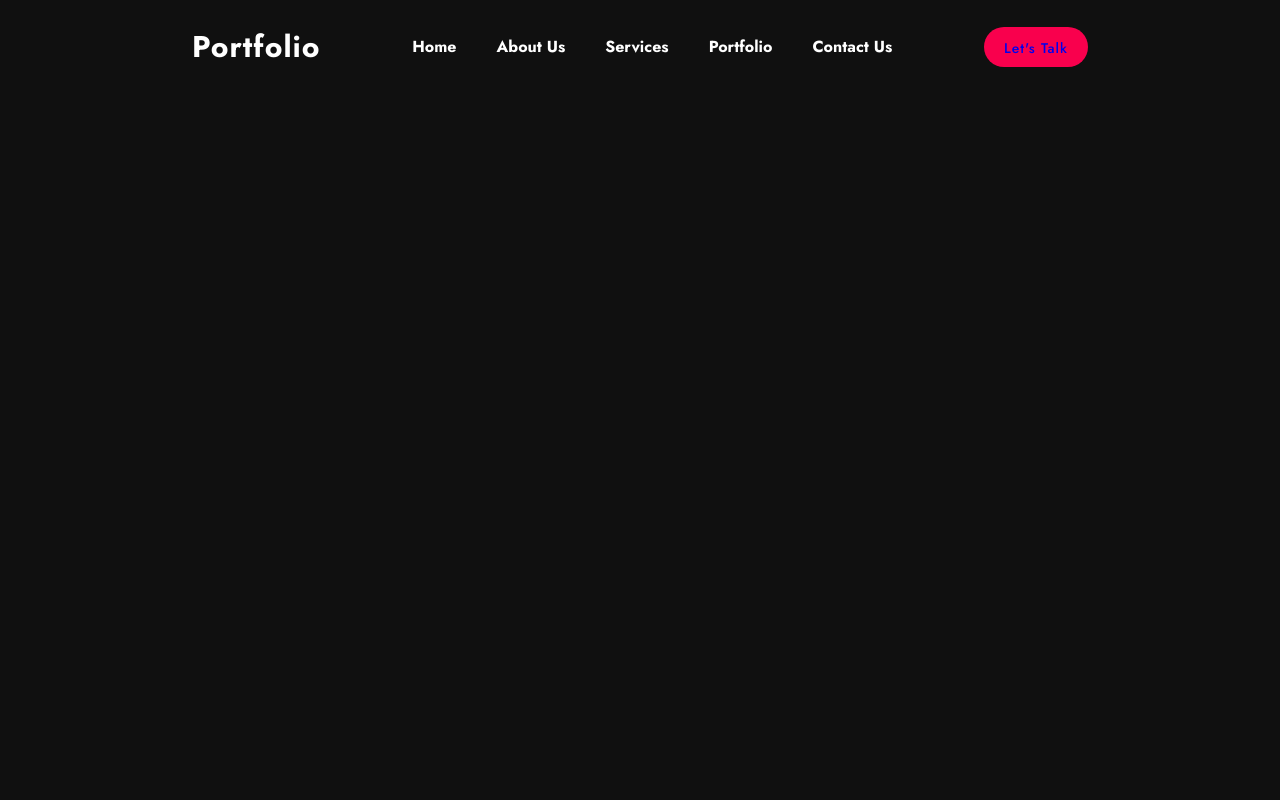
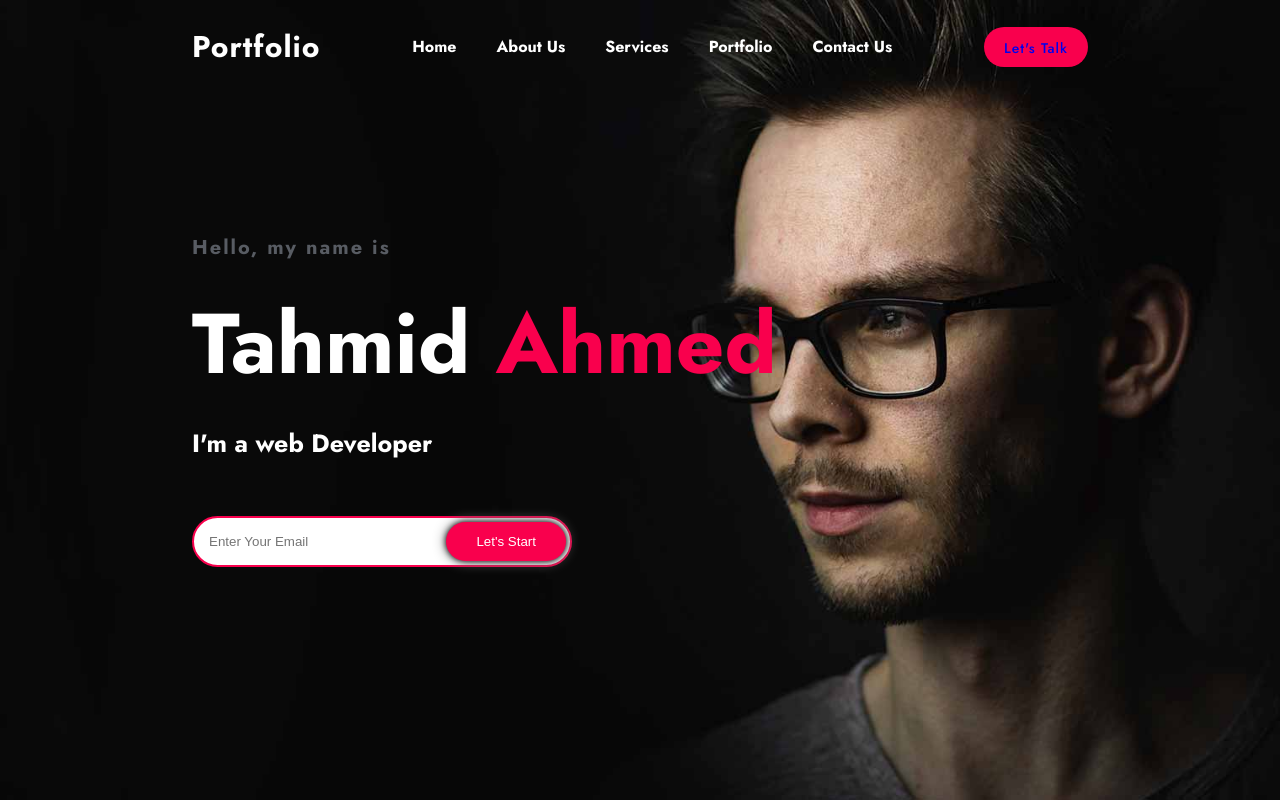
Before and after one commit to mahmud035/portfolio-website, a plain HTML site: page index.html in a window 1280 px wide. Drawn offline with nearby package versions, Linux system fonts and the light colour scheme.

Commit message:
style home section

```diff
--- a/css/style.css
+++ b/css/style.css
@@ -107,3 +107,71 @@ header {
 .h-btn:hover {
   transform: translateY(-5px);
 }
+
+/* Home */
+section {
+  padding: 120px 15%;
+}
+
+.home {
+  height: 100vh;
+  width: 100%;
+  background: url(../img/background.jpg) no-repeat;
+  background-position: center;
+  background-size: cover;
+  position: relative;
+  display: grid;
+  grid-template-columns: repeat(1, 1fr);
+  align-items: center;
+}
+
+.home-text h1 {
+  margin: 20px 0px 20px;
+  font-size: var(--big-font);
+}
+
+span {
+  color: var(--main-color);
+}
+
+.home-text h3 {
+  font-size: 25px;
+  margin-bottom: 55px;
+}
+
+.home-text h4 {
+  color: #585c63;
+  font-size: 20px;
+  letter-spacing: 2px;
+}
+
+.newslatter form {
+  width: 380px;
+  max-width: 100%;
+  position: relative;
+  /* border: 3px solid pink; */
+}
+
+.newslatter form input:first-child {
+  display: inline-block;
+  width: 100%;
+  outline: 0;
+  padding: 16px 140px 16px 15px;
+  border: 2px solid var(--main-color);
+  border-radius: 30px;
+}
+
+.newslatter form input[type='submit'] {
+  position: absolute;
+  display: inline-block;
+  outline: 0;
+  border: 0;
+  background: var(--main-color);
+  color: var(--text-color);
+  padding: 12px 30px;
+  border-radius: 30px;
+  box-shadow: 0px 0px 6px #000, 0px 0px 14px #868686;
+  cursor: pointer;
+  top: 6px;
+  right: 6px;
+}
--- a/index.html
+++ b/index.html
@@ -31,6 +31,26 @@
       <a href="#" class="h-btn">Let's Talk</a>
     </header>
 
+    <!-- start home -->
+    <section class="home" id="home">
+      <div class="home-text">
+        <h4>Hello, my name is</h4>
+        <h1>Tahmid <span>Ahmed</span></h1>
+        <h3>I'm a web Developer</h3>
+        <div class="newslatter">
+          <form action="">
+            <input
+              type="email"
+              name="email"
+              id="mail"
+              placeholder="Enter Your Email"
+            />
+            <input type="submit" value="Let's Start" />
+          </form>
+        </div>
+      </div>
+    </section>
+
     <!-- Link to Javascript File -->
     <script src="./js/script.js"></script>
   </body>
```
